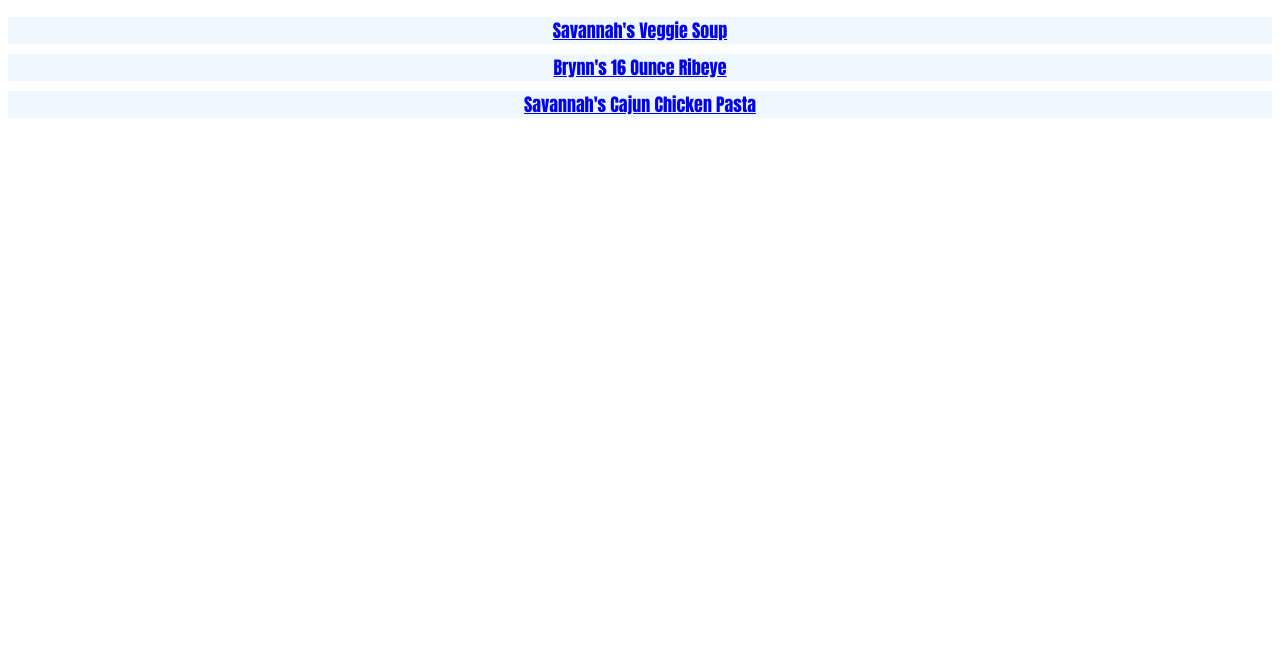
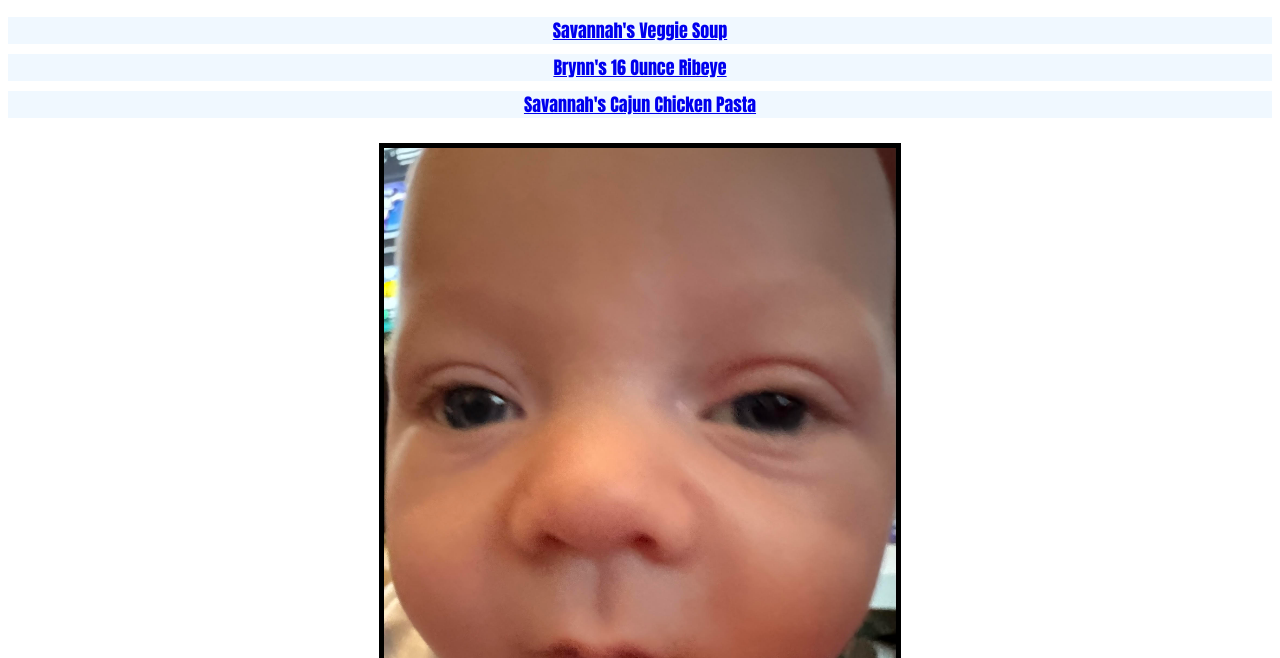
Before and after one commit to harveyb14/odin-recipes, a plain HTML site: page index.html in a window 1280 px wide. Shown: the part 142-800 px from the top of the page. Drawn offline with Linux system fonts and the light colour scheme.

Commit message:
style: Playing around with fixing style
Some very small changes to attempt fixing the style to my liking.
Changes included: small class properties changed.
Small addition: A picture of Cal's face added to the homepage.

```diff
--- a/index.html
+++ b/index.html
@@ -14,5 +14,9 @@
         <li class="steak"><a href="./recipes/steak.html">Brynn's 16 Ounce Ribeye</a></li>
         <li class="chicken-pasta"><a href="./recipes/chicken-pasta.html">Savannah's Cajun Chicken Pasta</a></li>
     </ul>
+
+    <div class="image">
+      <img src="./images/calface.jpg" alt="Picture of my son" height="650" class="image2">
+    </div>
  </body>
 </html>
--- a/styles.css
+++ b/styles.css
@@ -68,6 +68,8 @@ p {
     margin-left: auto;
     margin-right: auto; */
     text-align: center;
+    padding-top: 15px;
+    height: 100;
 }
 
 .image2 {
```
Also changed, not shown: recipes/steak.html (+1 -1 lines), images/calface.jpg (added).
